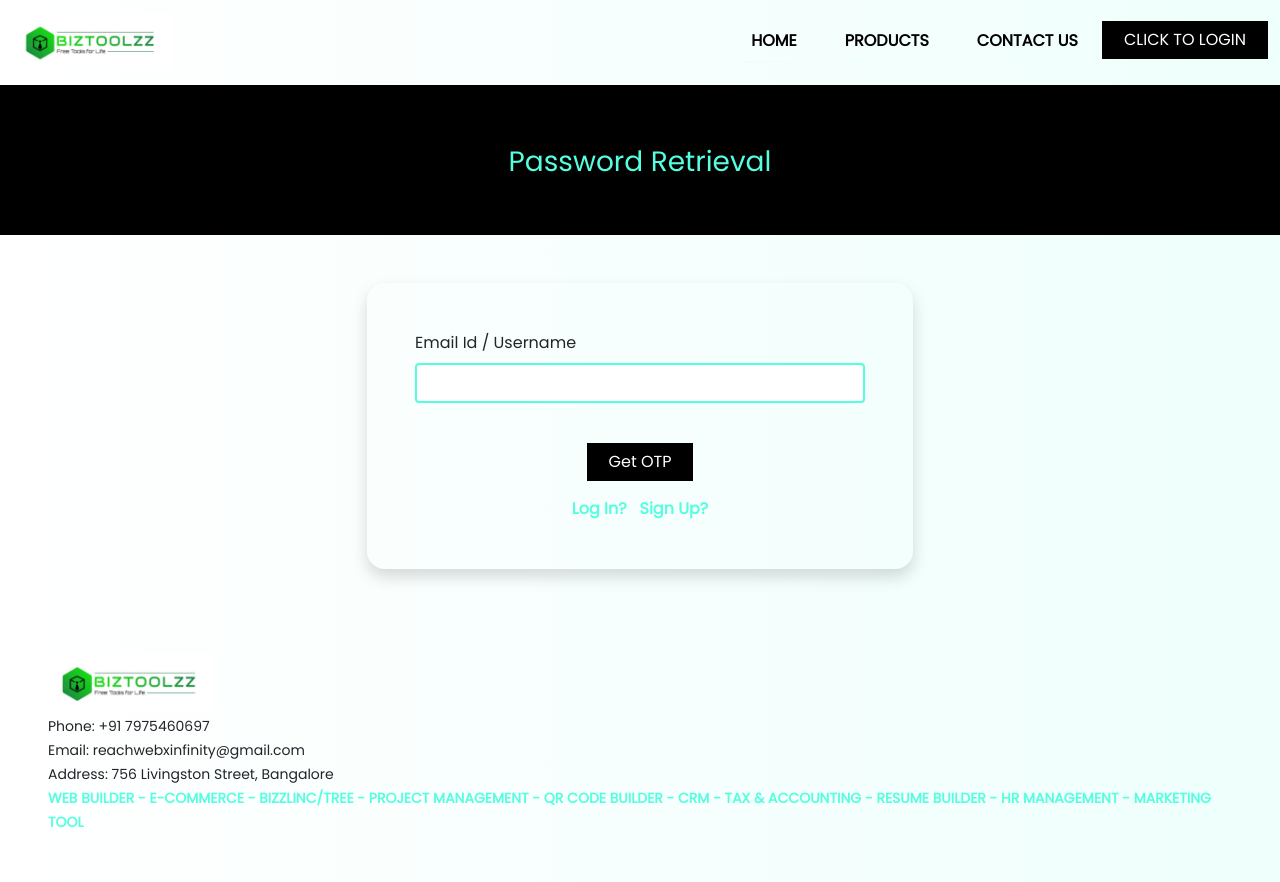
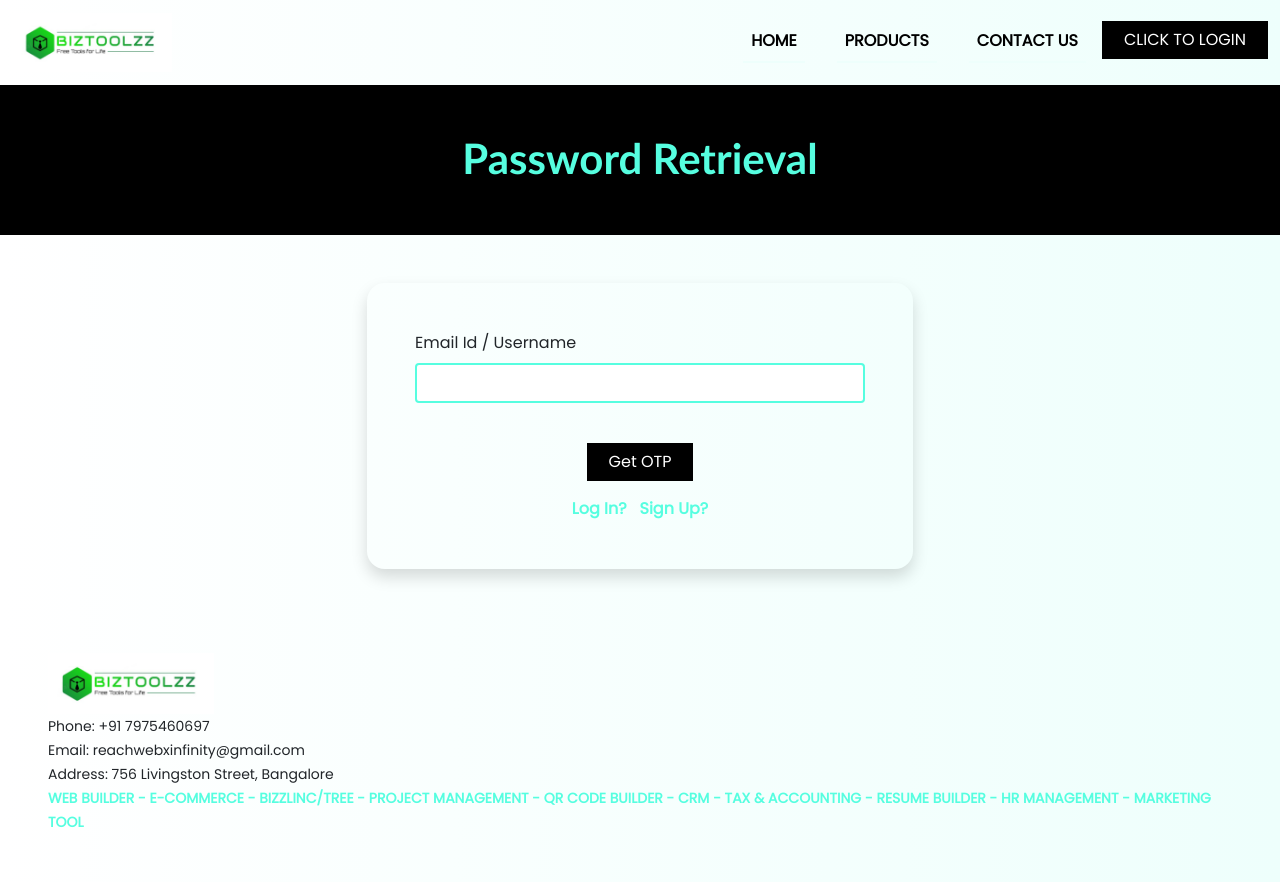
Before and after one commit to jangidabhishekrajesh/biztoolzz, a React (Create React App) app: page /forgot in a window 1280 px wide. Built offline with nearby package versions, Linux system fonts and the light colour scheme.

Commit message:
add this second time

```diff
--- a/src/App.css
+++ b/src/App.css
@@ -60,7 +60,7 @@
   letter-spacing: .06em;
   margin-bottom: 32px;
   text-transform: uppercase;
-  font-weight: 1000;
+  font-weight: 900;
 }
 @media(max-width:500px){
   .sliderOne h1, .sliderTwo h1, .sliderThree h1, .sliderFour h1{
@@ -167,7 +167,7 @@
 /* iconCard */
 
 .iconCardH6{
-  font-weight: 1000;
+  font-weight: 900;
   letter-spacing: 2px;
 }
 
@@ -194,7 +194,12 @@
   color: #56fee0;
   background: black;
   height: 150px;
-  padding: 60px;
+  padding: 48px;
+}
+.h1Color h3{
+  font-size: 42px;
+  font-family: 'Trebuchet MS', 'Lucida Sans Unicode', 'Lucida Grande', 'Lucida Sans', Arial, sans-serif;
+  font-weight: 900;
 }
 #linkHover{
   color: #56fee0;
```
